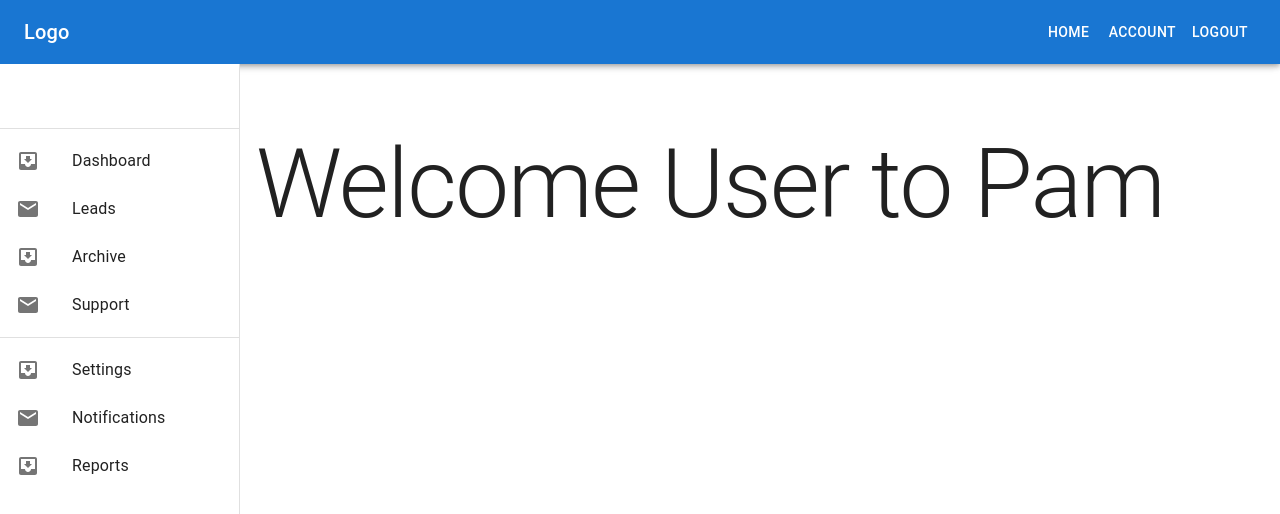
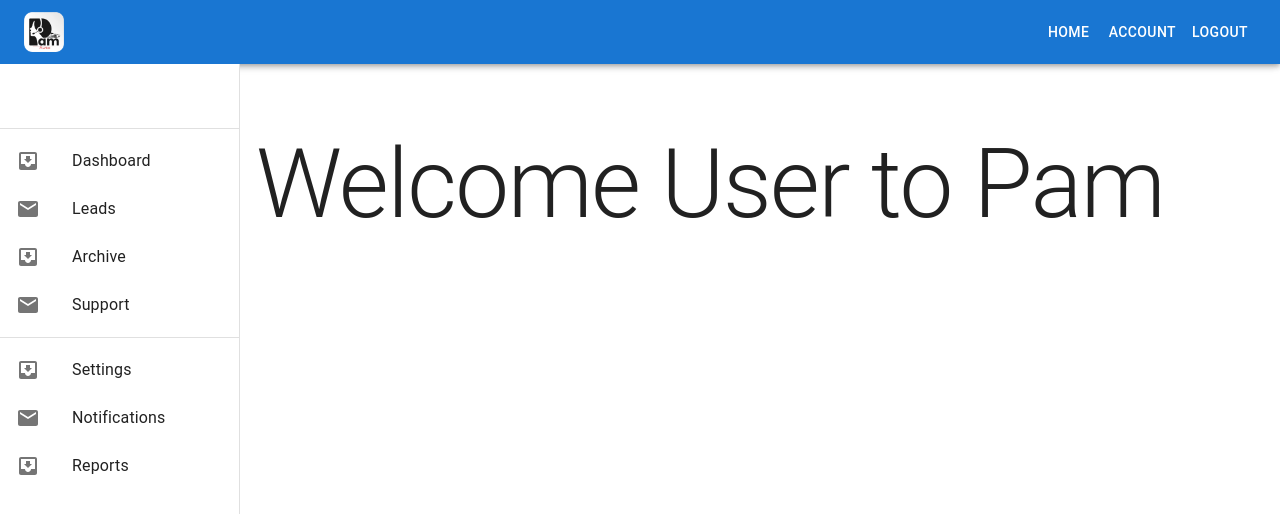
Before and after one commit to umarsaeedcheema/pam-dashboard, a Next.js app in the folder front-end/: page / in a window 1280 px wide. Shown: the top 514 px of the page. Built offline with nearby package versions, Linux system fonts and the light colour scheme.

Commit message:
added log

```diff
--- a/front-end/components/navbar.tsx
+++ b/front-end/components/navbar.tsx
@@ -75,7 +75,7 @@ export default function Navbar(props: Readonly<Props>) {
             component="div"
             sx={{ flexGrow: 1, display: { xs: 'none', sm: 'block' } }}
           >
-            Logo
+             <img src="./pam.png" alt="Logo" style={{ height: '40px', width: 'auto' }} />
           </Typography>
           <Box sx={{ display: { xs: 'none', sm: 'block' } }}>
             {navItems.map((item) => (
```
Also changed, not shown: 1 other file (tests, documents, lock files or other folders).
